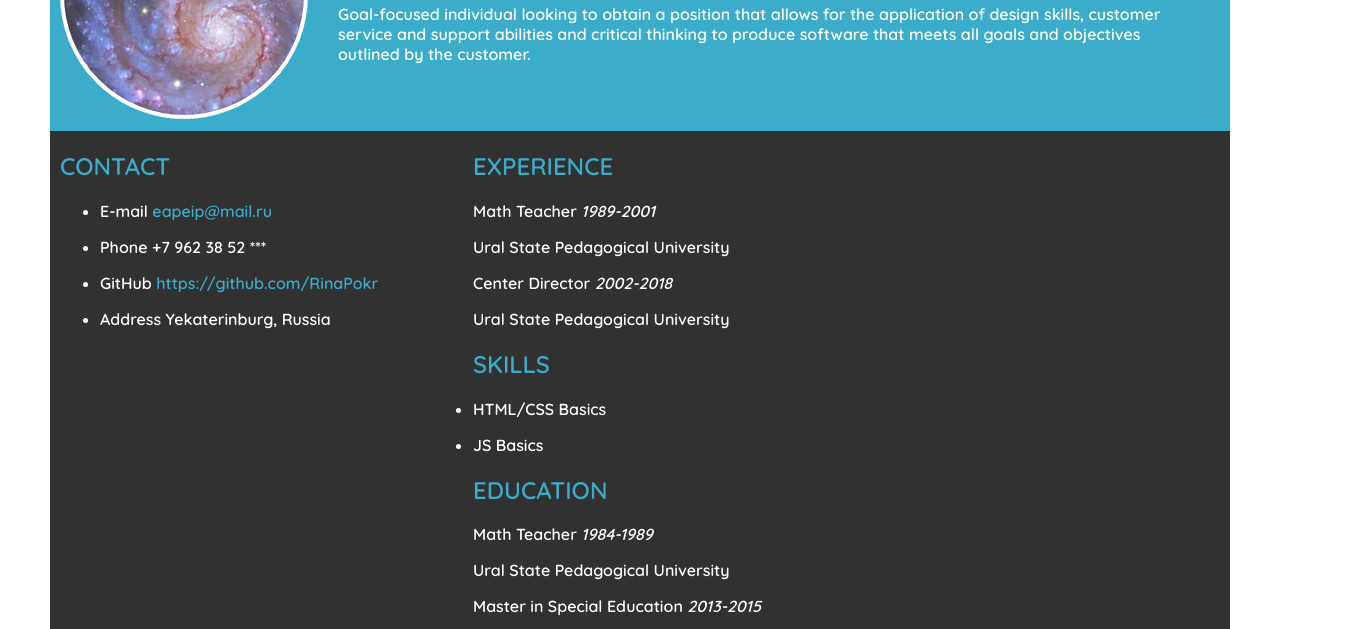
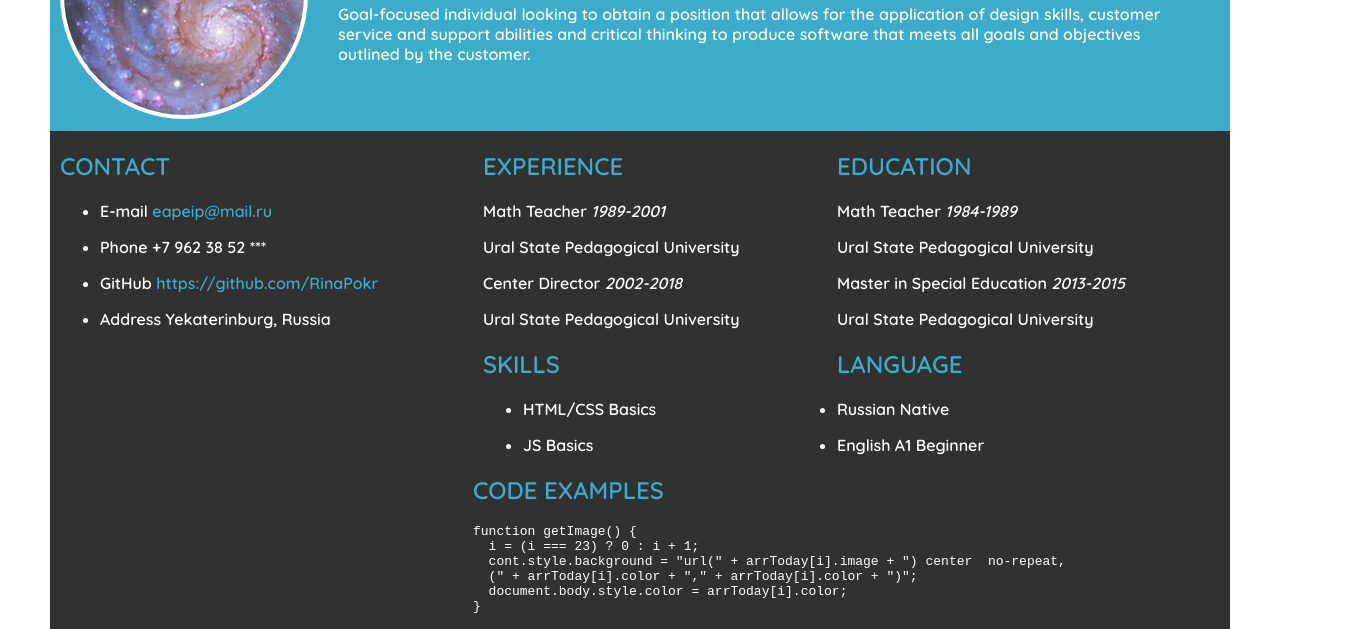
Before and after one commit to RinaPokr/rsschool-cv, a plain HTML site: page index.html in a window 1280 px wide. Shown: the part 149-778 px from the top of the page, 1350 px wide, since content can reach past the window. Drawn offline with Linux system fonts and the light colour scheme.

Commit message:
feat: update css

```diff
--- a/style.css
+++ b/style.css
@@ -1,7 +1,7 @@
 body {
     position: relative;
     width: 1200px;
-    min-height: 100%;
+
     margin: 0 auto;
     font-family: 'Quicksand', sans-serif;
     box-sizing: border-box;
@@ -15,9 +15,6 @@ body {
   }
 
 
-   main {
-    margin: 10px;
-   }
 
    a {
     text-decoration : none;
@@ -66,8 +63,20 @@ body {
 .contact {
   padding-left: 10px;
     width: 35%;
-    height: 90vw;
+    height: 100vw;
   float: left;
+}
+
+.experience {
+  padding-left: 10px;
+    width: 30%;
+
+  float: left;
+}
+
+.examples {
+  padding-left: 20px;
+    width: 100vw;
 }
 
 #about-me {
```
